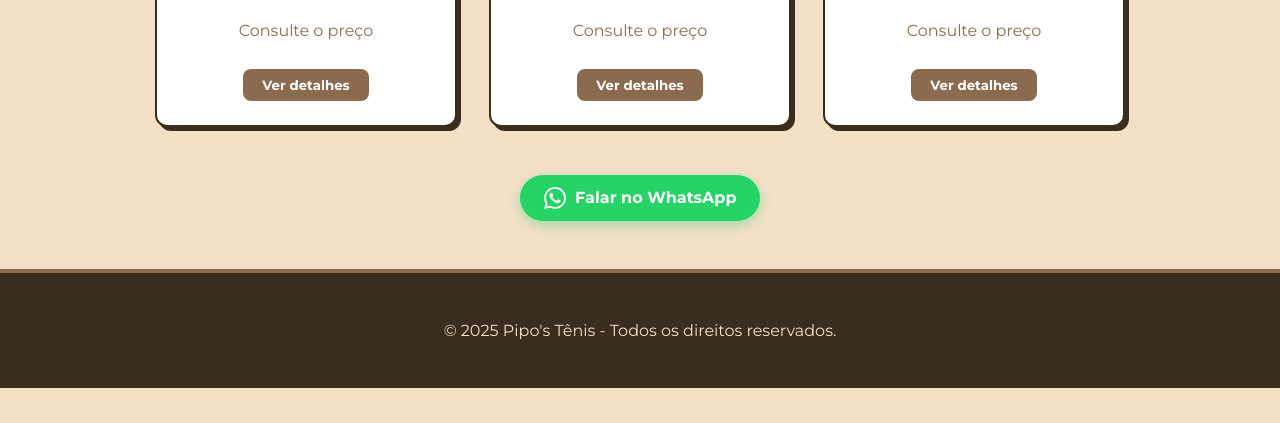
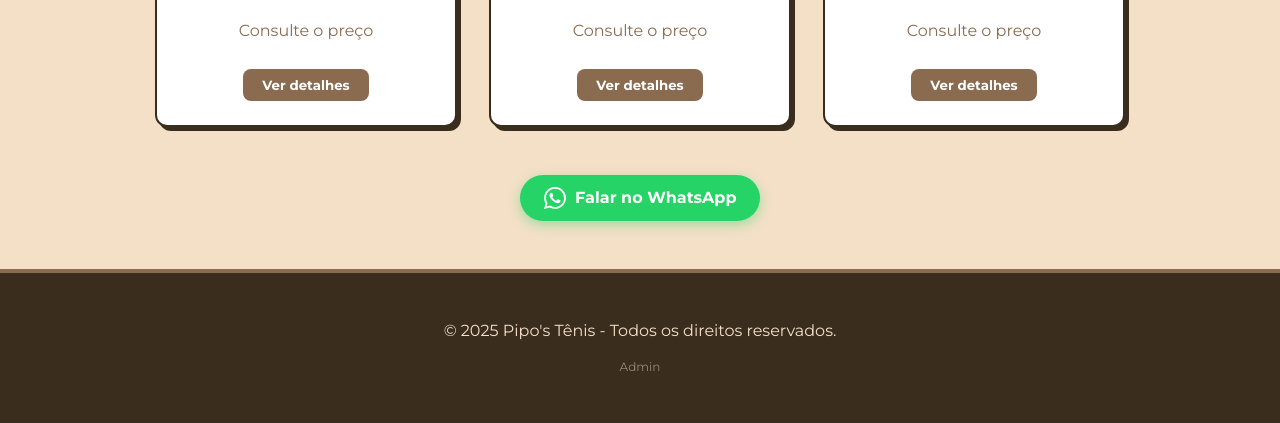
Before and after one commit to SauloV20/Pipo-s, a plain HTML site: page index.html in a window 1280 px wide. Shown: the part 2859-3282 px from the top of the page. Before the commit the page ends 3247 px from the top, so only its background shows below. Drawn offline with Linux system fonts and the light colour scheme.

Commit message:
Add files via upload

```diff
--- a/index.html
+++ b/index.html
@@ -118,6 +118,7 @@
 
 <footer>
   <p>&copy; 2025 Pipo's Tênis - Todos os direitos reservados.</p>
+  <p><a href="https://saulov20.github.io/ADM-Pipos/" style="color: inherit; opacity: 0.5; font-size: 0.75rem; text-decoration: none;">Admin</a></p>
 </footer>
 
 <script src="scripts.js"></script>
```
